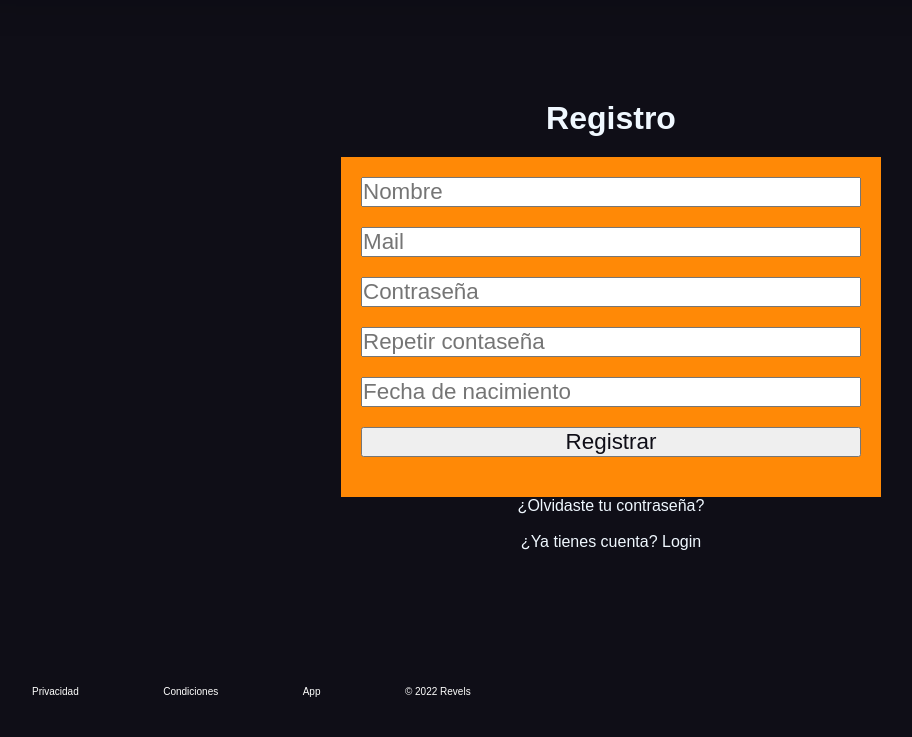
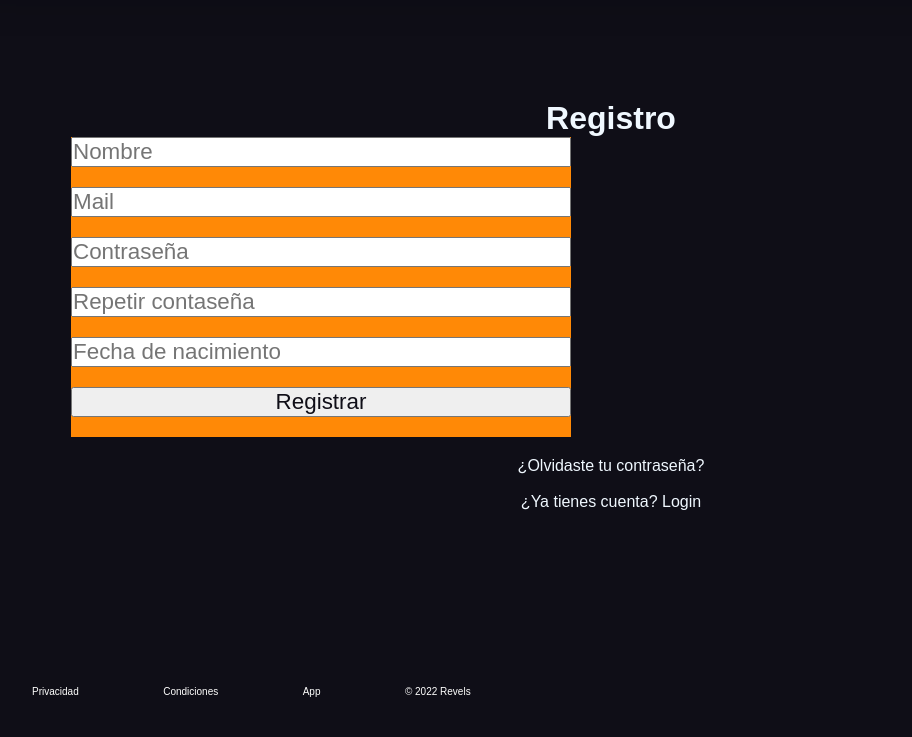
Before and after one commit to adriib38/revels, a PHP site: page /registro.php in a window 1280 px wide. Shown: the part 80-817 px from the top of the page, without its empty margins (29-941 px from the left). After the commit the page ends 777 px from the top, so only its background shows below. Run offline with PHP 8.4, Linux system fonts and the light colour scheme.

Commit message:
3_11_Clase

```diff
--- a/index.php
+++ b/index.php
@@ -4,7 +4,7 @@
 
     $idUser = $id_session_simulator;
 
-    //$_SESSION = "";
+    $_SESSION = "";
 
     /**
      * Comprobamos si hay sesión iniciada para mostrar "Bienvenida" o "Muro".
@@ -52,7 +52,7 @@
             <?php include('inc/cabecera.inc.php'); ?>
             <div class="mrg-50">
                 <div class="centrado">
-                    <h1>Bienvenido a Rǝvels</h1>
+                    <h1>Bienvenido a <span class="titulo-incicio">Rǝvels</span></h1>
 
                     <div class="lista-bienvenida">
                         <img src="images/mockup.png" width="320px">
--- a/login.php
+++ b/login.php
@@ -33,7 +33,6 @@
             <div class="centrado">
 
                 <h1>Login</h1>
-                <article>
                     <form method="post" action="#" class="form-auth bg-azul">
                         <input type="text" name="mail" placeholder="Mail" value="<?=$_POST['mail']??'' ?>">
                         <br>
@@ -41,7 +40,6 @@
                         <br>
                         <input type="submit" value="Login">
                     </form>
-                </article>
                 <?=$mensajeInicioFallido??'' ?>
                 <p><a href="#">¿Olvidaste tu contraseña?</a></p>
                 <br>
--- a/registro.php
+++ b/registro.php
@@ -66,7 +66,6 @@
             <div class="centrado">
 
                 <h1>Registro</h1>
-                <article>
                     <form method="post" action="#" class="form-auth bg-amarillo">
                         <input type="text" name="nombre" placeholder="Nombre" value="<?=$_POST['nombre']??'' ?>">
                         <?=$errorNombre??'' ?>
@@ -85,7 +84,6 @@
                         <br>
                         <input type="submit" value="Registrar">
                     </form>
-                </article>
                 <p><a href="#">¿Olvidaste tu contraseña?</a></p>
                 <br>
                 <p>¿Ya tienes cuenta? <a href="login.php">Login</a><p>
--- a/styles/style.css
+++ b/styles/style.css
@@ -94,6 +94,10 @@ a { text-decoration: none; }
   width: 320px;
 }
 
+.titulo-incicio {
+  text-shadow: #FF2D95 0px 0px 20px, #4F25CE 0px 0px 30px, #4F25CE 0px 0px 40px, #4F25CE 0px 0px 50px, #4F25CE 0px 0px 75px, 40px 40px 0px rgba(79,37,206,0);
+}
+
 .lista-bienvenida {
   display: flex;
   justify-content: center;
@@ -141,10 +145,13 @@ a { text-decoration: none; }
 }
 
 .form-auth {
-  display: inline-block;
-  margin-top: 20px;
-  padding: 20px;
+  width: 80%;
+  font-size: 1.4rem;
+  margin-bottom: 20px;
+  color: var(--gris);
+  max-width: 500px;
 }
+
 
 .form-actualizar {
   margin-left: 10%;
```
